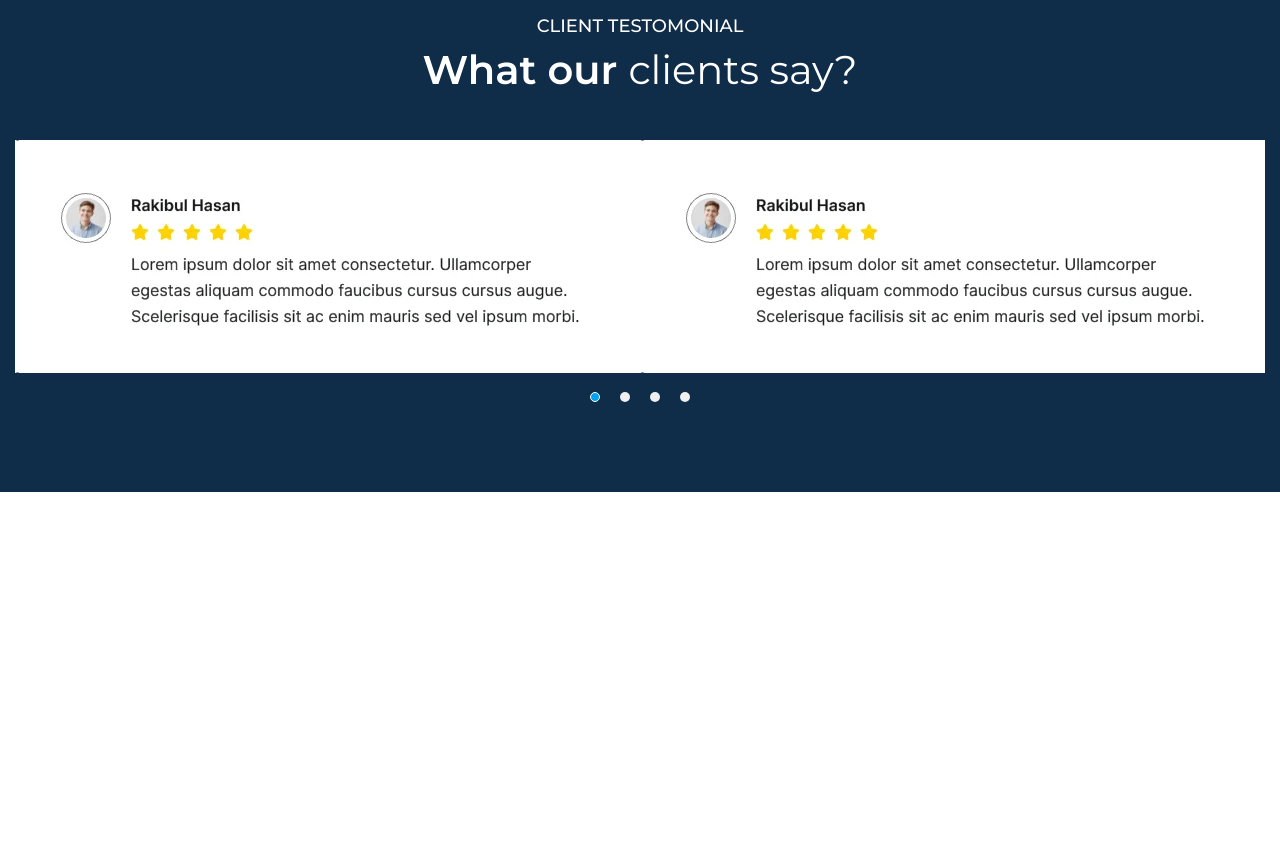
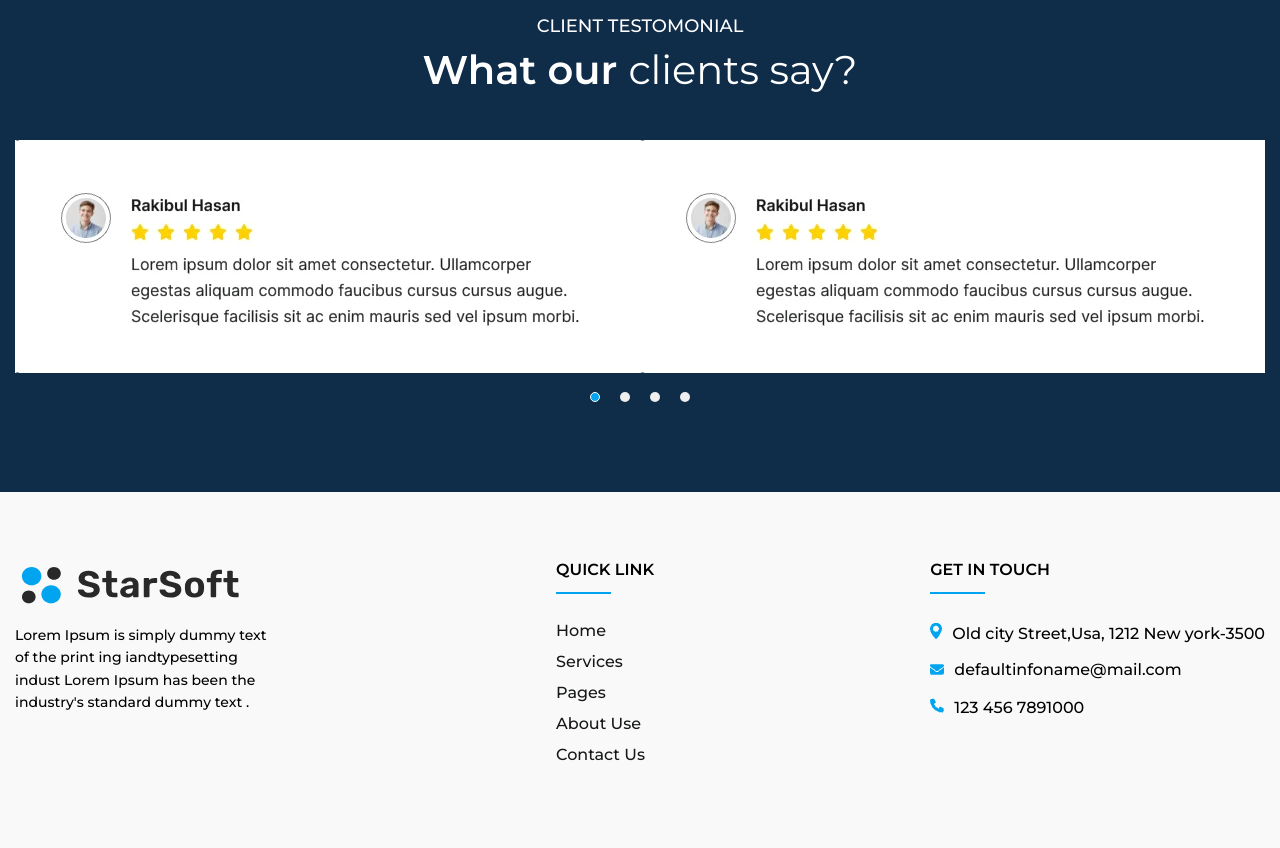
Before and after one commit to Murektor/Agency-Website, a plain HTML site: page index.html in a window 1280 px wide. Shown: the part 3715-4563 px from the top of the page. Before the commit the page ends 4207 px from the top, so only its background shows below. Drawn offline with nearby package versions, Linux system fonts and the light colour scheme.

Commit message:
footer section

```diff
--- a/index.css
+++ b/index.css
@@ -8,3 +8,4 @@
 @import url('styles/about-card.css');
 @import url('styles/team.css');
 @import url('styles/reviews.css');
+@import url('styles/footer.css');
--- a/index.html
+++ b/index.html
@@ -269,6 +269,56 @@
 		</section>
 
 	</main>
+
+	<footer class="footer">
+		<div class="container">
+			<div class="footer__wrapper">
+
+				<div class="footer__logo-inner">
+					<svg class="logo">
+						<use href="assets/sprites.svg#logo-icon"></use>
+					</svg>
+					<p class="footer__desc">
+						Lorem Ipsum is simply dummy text of the print ing iandtypesetting indust Lorem Ipsum has been the industry's
+						standard dummy text .
+					</p>
+				</div>
+				<nav class="footer__nav">
+					<h4 class="footer__nav-title">Quick Link</h4>
+					<ul class="footer__nav-list">
+						<li class="footer__nav-item">
+							<a href="#" class="footer__nav-link">Home</a>
+						</li>
+						<li class="footer__nav-item">
+							<a href="#" class="footer__nav-link">Services</a>
+						</li>
+						<li class="footer__nav-item">
+							<a href="#" class="footer__nav-link">Pages</a>
+						</li>
+						<li class="footer__nav-item">
+							<a href="#" class="footer__nav-link">About Use</a>
+						</li>
+						<li class="footer__nav-item">
+							<a href="#" class="footer__nav-link">Contact Us</a>
+						</li>
+					</ul>
+				</nav>
+
+				<div class="footer__adress">
+					<h4 class="footer__adress-title">Get In Touch</h4>
+					<p class="footer__adress-text"> <img class="footer__adress-con" src="assets/icon/flag.png" alt="">Old city
+						Street,Usa, 1212 New york-3500
+					</p>
+					<p class="footer__adress-text"> <img class="footer__adress-con" src="assets/icon/mail.png" alt=""><a
+							href="mailto:defaultinfoname@mail.com">defaultinfoname@mail.com</a></p>
+					<p class="footer__adress-text"> <img class="footer__adress-con" src="assets/icon/phone.png" alt=""><a
+							href="tel:+1234567891000">123 456
+							7891000</a></p>
+				</div>
+
+			</div>
+		</div>
+	</footer>
 	<script src="https://code.jquery.com/jquery-3.7.1.min.js"></script>
 	<script src="js/slick.min.js"></script>
 	<script src="js/script.js"></script>
--- /dev/null
+++ b/styles/footer.css
@@ -0,0 +1,86 @@
+.footer {
+	padding: 70px 0;
+	background-color: var(--co-grey);
+}
+
+.footer__wrapper {
+	display: flex;
+	justify-content: space-between;
+	align-items: start;
+}
+
+.footer__logo-inner {
+	max-width: 265px;
+}
+
+.footer__nav-title {
+	position: relative;
+	margin-bottom: 45px;
+	font-size: 16px;
+	font-weight: 600;
+	text-transform: uppercase;
+}
+
+.footer__nav-title::after {
+	position: absolute;
+	content: '';
+	top: 30px;
+	left: 0;
+	width: 55px;
+	height: 2px;
+	background-color: var(--co-blue);
+	margin-bottom: 15px;
+}
+
+.footer__nav-link:hover {
+	color: var(--co-blue);
+	transition: color linear .8;
+}
+
+.footer__desc {
+	font-weight: 16px;
+	font-weight: 500;
+	line-height: 1.6;
+	margin: 15px 0 0 0;
+}
+
+.footer__nav-item {
+	font-size: 16px;
+	font-weight: 500;
+	color: var(--co-black);
+	margin-bottom: 15px;
+}
+
+.footer__adress-title {
+	position: relative;
+	font-size: 16px;
+	font-weight: 600;
+	text-transform: uppercase;
+	margin-bottom: 45px;
+}
+
+.footer__adress-title::after {
+	position: absolute;
+	content: '';
+	top: 30px;
+	left: 0;
+	width: 55px;
+	height: 2px;
+	background-color: var(--co-blue);
+	margin-bottom: 15px;
+}
+
+.footer__adress-text {
+	font-size: 16px;
+	font-weight: 500;
+	margin: 20px 0;
+}
+
+.footer__adress-text:hover {
+	color: var(--co-blue);
+	text-decoration: underline;
+}
+
+.footer__adress-con {
+	margin-right: 10px;
+}
--- a/styles/team.css
+++ b/styles/team.css
@@ -44,7 +44,8 @@
 
 .team__photo {
 	display: block;
-	max-width: 100%;
+	width: 100%;
+	/* max-width: 100%; */
 	height: auto;
 }
 
@@ -58,6 +59,7 @@
 	font-size: 16px;
 	font-weight: 600;
 	margin-bottom: 15px;
+	color: var(--co-blue);
 }
 
 .team__text {
@@ -75,3 +77,8 @@
 .social {
 	width: 100%;
 }
+
+.social__icon:hover {
+	scale: .95;
+	transition: all linear .1s;
+}
```
Also changed, not shown: assets/icon/flag.png (added), assets/icon/mail.png (added), assets/icon/phone.png (added).
